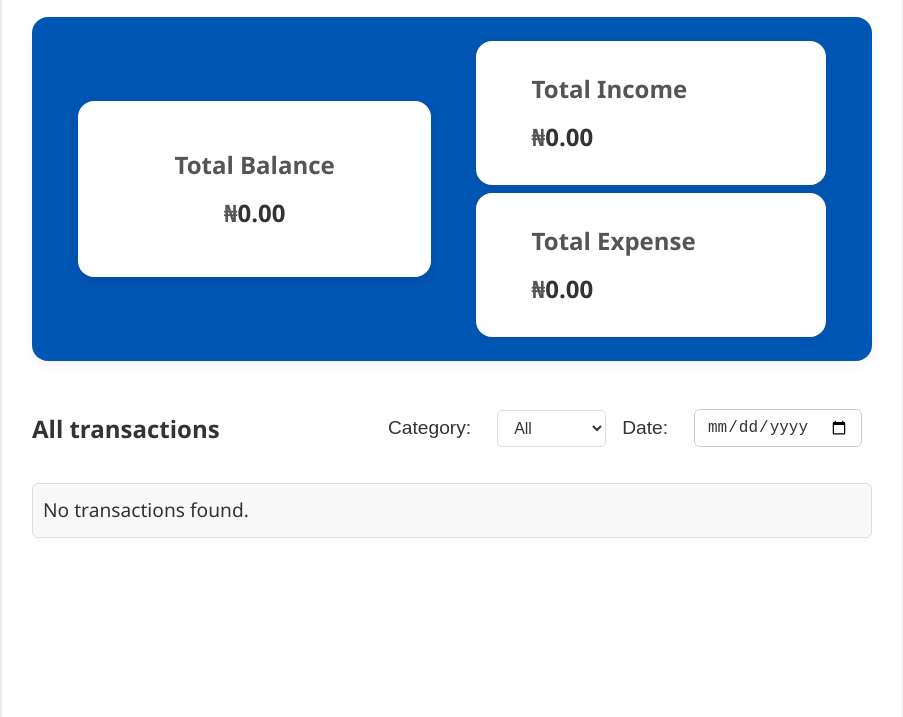
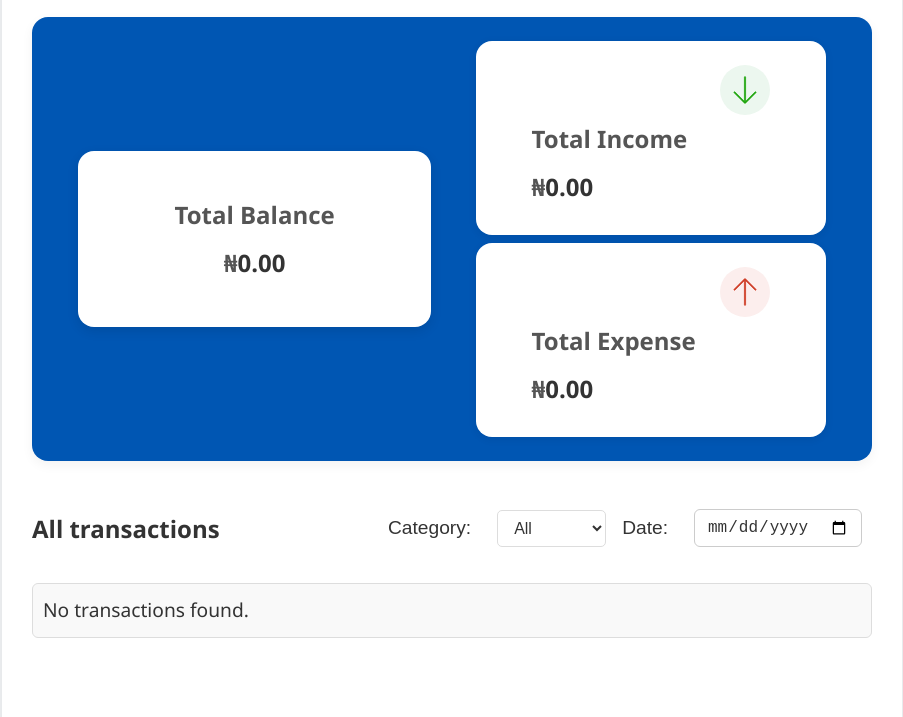
Before and after one commit to davilla29/expense-tracker-app, a plain HTML site: page index.html in a window 1280 px wide. Shown: the part 83-800 px from the top of the page, without its empty margins (188-1091 px from the left). Drawn offline with nearby package versions, Linux system fonts and the light colour scheme.

Commit message:
Added icons to the total income and expense dashoard

```diff
--- a/index.css
+++ b/index.css
@@ -66,6 +66,25 @@ body {
   /* text-align: left; */
   width: 350px;
   font-size: 1.5rem;
+}
+
+.icon {
+  display: flex;
+  justify-content: flex-end;
+}
+.icon svg {
+  border-radius: 50%;
+  /* width: 100%; */
+}
+
+.income-icon svg {
+  background-color: #ecf7ef;
+  padding: 0.4rem;
+}
+
+.expense-icon svg {
+  background-color: #fceeed;
+  padding: 0.4rem;
 }
 
 .tol p {
--- a/index.html
+++ b/index.html
@@ -34,10 +34,58 @@
 
         <div class="total">
           <div class="tol tolIncome">
+            <div class="icon income-icon">
+              <svg
+                fill="#1ca40a"
+                width="50px"
+                height="50px"
+                viewBox="0 0 256.00 256.00"
+                id="Flat"
+                xmlns="http://www.w3.org/2000/svg"
+                stroke="#1ca40a"
+                stroke-width="5.00256"
+              >
+                <g id="SVGRepo_bgCarrier" stroke-width="0"></g>
+                <g
+                  id="SVGRepo_tracerCarrier"
+                  stroke-linecap="round"
+                  stroke-linejoin="round"
+                ></g>
+                <g id="SVGRepo_iconCarrier">
+                  <path
+                    d="M202.82812,146.82812l-72,72a3.99853,3.99853,0,0,1-5.65625,0l-72-72a3.99957,3.99957,0,0,1,5.65625-5.65625L124,206.34277V40a4,4,0,0,1,8,0V206.34277l65.17187-65.1709a3.99957,3.99957,0,0,1,5.65625,5.65625Z"
+                  ></path>
+                </g>
+              </svg>
+            </div>
             <p>Total Income</p>
             <p>₦<span id="total-income">0</span></p>
           </div>
           <div class="tol tolExpense">
+            <div class="icon expense-icon">
+              <svg
+                fill="#ce3922"
+                width="50px"
+                height="50px"
+                viewBox="0 0 256 256"
+                id="Flat"
+                xmlns="http://www.w3.org/2000/svg"
+                stroke="#ce3922"
+                stroke-width="5.00256"
+              >
+                <g id="SVGRepo_bgCarrier" stroke-width="0"></g>
+                <g
+                  id="SVGRepo_tracerCarrier"
+                  stroke-linecap="round"
+                  stroke-linejoin="round"
+                ></g>
+                <g id="SVGRepo_iconCarrier">
+                  <path
+                    d="M202.82812,114.82812a3.99853,3.99853,0,0,1-5.65625,0L132,49.65723V216a4,4,0,0,1-8,0V49.65723L58.82812,114.82812a3.99957,3.99957,0,0,1-5.65625-5.65625l72-72a3.99854,3.99854,0,0,1,5.65625,0l72,72A3.99854,3.99854,0,0,1,202.82812,114.82812Z"
+                  ></path>
+                </g>
+              </svg>
+            </div>
             <p>Total Expense</p>
             <p>₦<span id="total-expense">0</span></p>
           </div>
```
